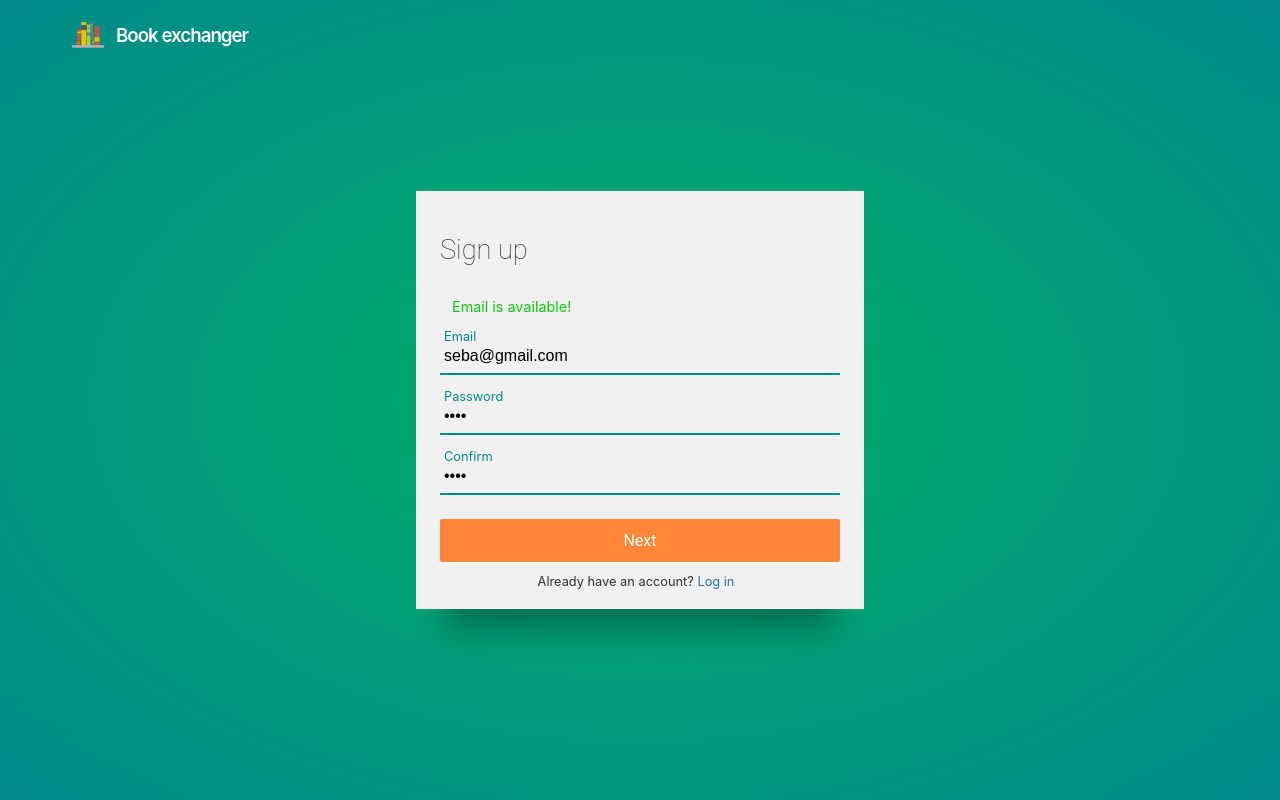
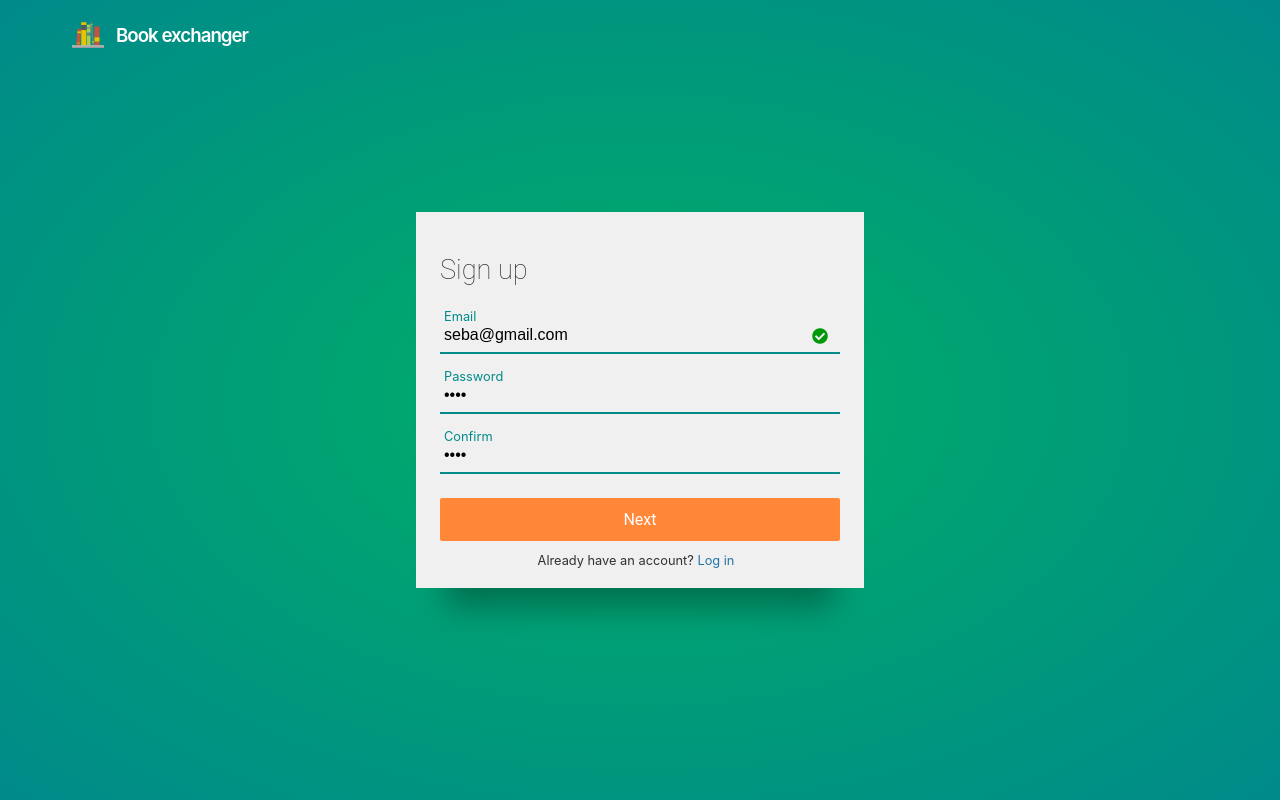
Before and after one commit to sebassarmiento/Book-exchanger, a React (Create React App) app: page /signup in a window 1280 px wide. Built offline with nearby package versions, Linux system fonts and the light colour scheme.

Commit message:
Fixed signup email checking.

```diff
--- a/src/index.css
+++ b/src/index.css
@@ -44,6 +44,16 @@ h1{
   outline: none;
 }
 
+/* Icons */
+
+.fas.fa-check-circle{
+  color: #009908;
+}
+
+.far.fa-times-circle{
+  color: rgba(255, 0, 0, 0.705);
+}
+
 /* Colors */
 
 :root{
--- a/src/layout/app-menu/AppMenu.js
+++ b/src/layout/app-menu/AppMenu.js
@@ -9,6 +9,14 @@ class AppMenu extends Component {
     this.state = {
       menu: true
     }
+  }
+  openPublish(){
+    this.props.openPublish()
+    this.handleClose()
+  }
+  openNotification(){
+    this.props.openNotificationsView()
+    this.handleClose()
   }
   handleClose(){
     this.props.closingMenu()
@@ -23,10 +31,10 @@ class AppMenu extends Component {
       <div className={`app-menu ${this.props.appMenu.status === 'closing' ? 'app-menu-closed' : ''}`} >
         <h1 className="app-menu-title" >Menu</h1>
         <div className="menu-items-open" >
-          <Link className="menu-item" to="/app/feed" ><i className="fas fa-home"></i><span>Home</span></Link>
-          <a href="#" className="menu-item" onClick={() => this.props.publish()} ><i className="fas fa-plus"></i><span>Publish book</span></a>
-          <Link className="menu-item" to="/app/profile" ><i className="fas fa-user"></i><span>My Profile</span></Link>
-          <Link className="menu-item" to="#" ><i className="fas fa-bell"></i><span>Notifications</span></Link>
+          <Link onClick={() => this.handleClose()} className="menu-item" to="/app/feed" ><i className="fas fa-home"></i><span>Home</span></Link>
+          <a onClick={() => this.openPublish()} href="#" className="menu-item" ><i className="fas fa-plus"></i><span>Publish book</span></a>
+          <Link onClick={() => this.handleClose()} className="menu-item" to="/app/profile" ><i className="fas fa-user"></i><span>My Profile</span></Link>
+          <Link onClick={() => this.openNotification()} className="menu-item" to="#" ><i className="fas fa-bell"></i><span>Notifications</span></Link>
         </div>
         <h1 className="app-menu-title" >Your wishlist <span>({this.props.userData.books.liked.length})</span></h1>
         <div className="wishlist" >
@@ -50,7 +58,8 @@ const mapStateToProps = store => {
 
 const mapDispatchToProps = dispatch => {
   return {
-    publish: () => dispatch({ type: 'OPEN_PUBLISH_FORM' }),
+    openPublish: () => dispatch({ type: 'OPEN_PUBLISH_FORM' }),
+    openNotificationsView: () => dispatch({ type: 'OPEN_NOTIFICATIONS_VIEW' }),
     closingMenu: () => dispatch({ type: "APP_MENU_CLOSING" }),
     closeMenu: () => dispatch({ type: "APP_MENU_CLOSE" })
   }
--- a/src/layout/app/profile/Profile.js
+++ b/src/layout/app/profile/Profile.js
@@ -16,7 +16,6 @@ class Profile extends Component {
         this.interval = null
         this.scrollPublished = 0
         this.scrollLiked = 0
-        this.messages = [{userId: '5c3384e3f728c50d5a46984e', text: 'Hey there! wanna exchange some books?'},{userId: '5c30e4076d273619c7ffa123', text: 'Sure men lets do it!'}]
     }
     componentDidMount() {
         let url = this.props.location.pathname !== '/app/profile' ? this.props.location.pathname : `/app/user/${this.props.userData._id}`
--- a/src/layout/signup/Signup.js
+++ b/src/layout/signup/Signup.js
@@ -1,7 +1,6 @@
 import React, { Component } from 'react';
 import './signup.css';
 import { connect } from 'react-redux';
-import Loader from '../../utils/loaders/Loader1';
 import { Redirect, NavLink } from 'react-router-dom';
 import Input from '../../utils/inputs/input';
 
@@ -90,7 +89,7 @@ class Signup extends Component {
 
     signUp() {
         console.log('ENTRA')
-        this.setState({userCreated: true, signUpTry: true})
+        this.setState({ userCreated: true, signUpTry: true })
         fetch('http://localhost:3000/signup', {
             method: 'POST',
             headers: {
@@ -121,16 +120,19 @@ class Signup extends Component {
 
         console.log(this.state)
 
-        const validEmail = <p className="valid-email-text" >Email is available!</p>
-        const invalidEmail = <p className="invalid-email-text" >Email is already taken!</p>
-        const emailChecker = this.state.checkingEmail ? <Loader size={"small"} /> : this.state.validEmail ? validEmail : this.state.invalidEmail ? invalidEmail : null
+        const validEmail = <i className="fas fa-check-circle"></i>
+        const invalidEmail = <i className="far fa-times-circle"></i>
+
+        const emailChecker = this.state.checkingEmail ? <div className="checking-email" ></div> : this.state.validEmail ? validEmail : this.state.invalidEmail ? invalidEmail : null
 
         return (
             <div className="signup-container" >
                 <div className={this.state.next ? "hidden" : "signup-form"} >
                     <h1>Sign up</h1>
-                    {emailChecker}
-                    <Input value={this.state.email} handleChange={(e) => this.handleChange(e)} label="Email" type="text" />
+                    <div className="signup-email-input" >
+                        {emailChecker}
+                        <Input value={this.state.email} handleChange={(e) => this.handleChange(e)} label="Email" type="text" />
+                    </div>
                     <Input value={this.state.password} handleChange={(e) => this.handleChange(e)} label="Password" type="password" />
                     <Input value={this.state.confirm} handleChange={(e) => this.handleChange(e)} label="Confirm" type="password" />
                     {this.showBtn(1)}
--- a/src/layout/signup/signup.css
+++ b/src/layout/signup/signup.css
@@ -38,10 +38,32 @@
     cursor: pointer;
 }
 
-.signup-container .signup-email{
+.signup-container .signup-email-input{
     position: relative;
-    display: flex;
-    align-items: center;
+}
+
+.signup-email-input i{
+    position: absolute;
+    top: 50%;
+    right: 0px;
+    transform: translate(0px, -50%);
+    box-sizing: border-box;
+    padding: 12px;
+}
+
+.checking-email{
+    margin: 0px;
+    height: 20px;
+    width: 20px;
+    border-radius: 50%;
+    position: absolute;
+    top: 50%;
+    right: 0px;
+    transform: translate(0px, -50%);
+    box-sizing: border-box;
+    border: 2px solid transparent;
+    border-top: 2px solid black;
+    animation: layoutLoader 0.4s linear infinite;
 }
 
 .signup-gender-options{
```
